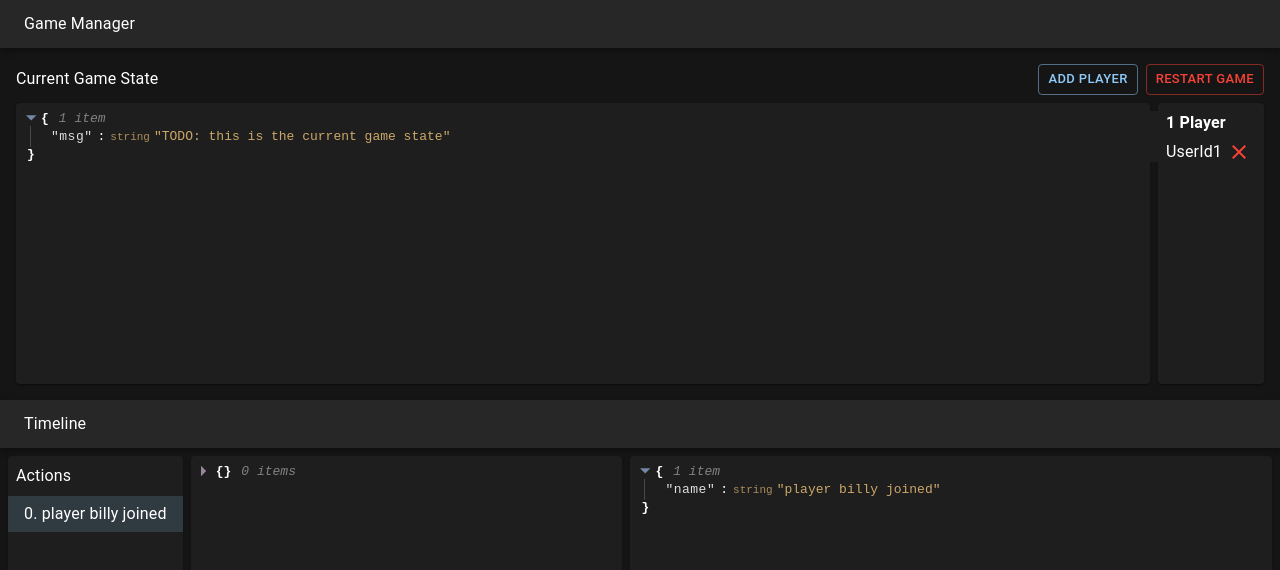
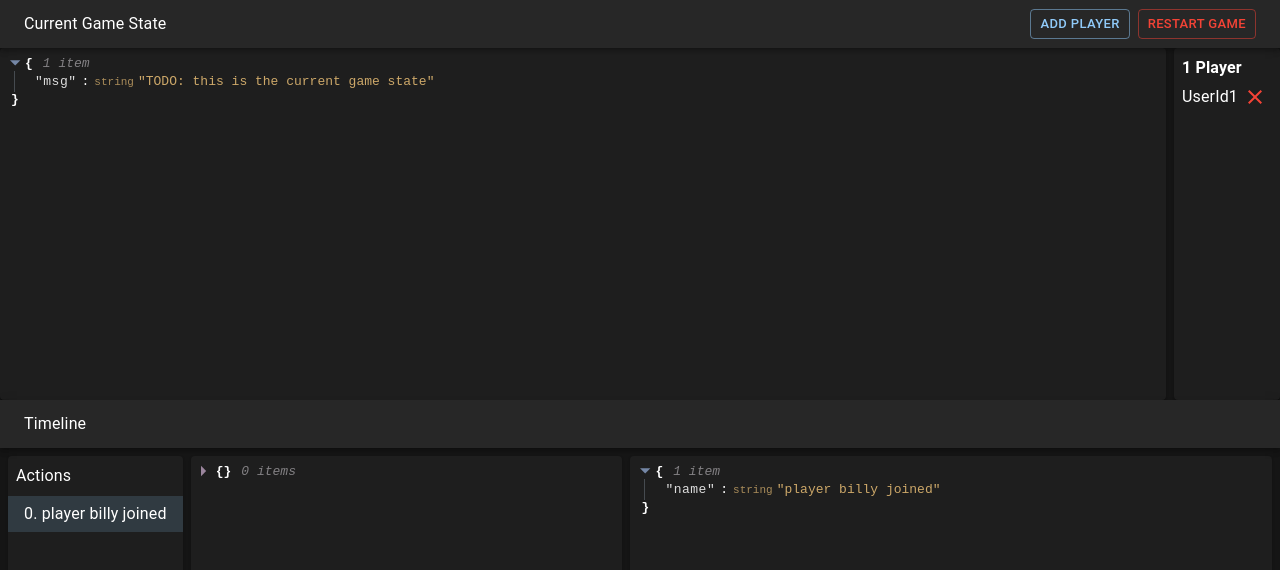
Before and after one commit to turnbasedgames/runner, a React (Create React App) app in the folder frontend/: page / in a window 1280 px wide. Shown: the top 570 px of the page. Built offline with nearby package versions, Linux system fonts and the light colour scheme.

Commit message:
simplify view

```diff
--- a/frontend/src/gameManager/index.jsx
+++ b/frontend/src/gameManager/index.jsx
@@ -21,23 +21,18 @@ function GameManager() {
   return (
     <Stack height="50%">
       <AppBar position="relative">
-        <Toolbar variant="dense">
+        <Toolbar variant="dense" sx={{ justifyContent: 'space-between' }}>
           <Typography color="text.primary">
-            Game Manager
+            Current Game State
           </Typography>
+          <Stack spacing={1} direction="row">
+            <Button size="small" variant="outlined">Add Player</Button>
+            <Button size="small" variant="outlined" color="error">Restart Game</Button>
+          </Stack>
         </Toolbar>
       </AppBar>
-      <Stack direction="row" margin={2} spacing={3} sx={{ flexGrow: 1 }}>
+      <Stack direction="row" spacing={1} sx={{ flexGrow: 1 }}>
         <Stack spacing={1} sx={{ flexGrow: 1 }}>
-          <Stack direction="row" justifyContent="space-between" alignItems="center">
-            <Typography color="text.primary">
-              Current Game State
-            </Typography>
-            <Stack spacing={1} direction="row">
-              <Button size="small" variant="outlined">Add Player</Button>
-              <Button size="small" variant="outlined" color="error">Restart Game</Button>
-            </Stack>
-          </Stack>
           <Stack
             sx={{ flexGrow: 1 }}
             direction="row"
@@ -46,7 +41,7 @@ function GameManager() {
           >
             <Paper sx={{ flexGrow: 1 }}>
               <ReactJson
-                style={{ width: '100%', margin: theme.spacing(1) }}
+                style={{ margin: theme.spacing(1) }}
                 name={false}
                 theme="twilight"
                 src={curGameState}
```
